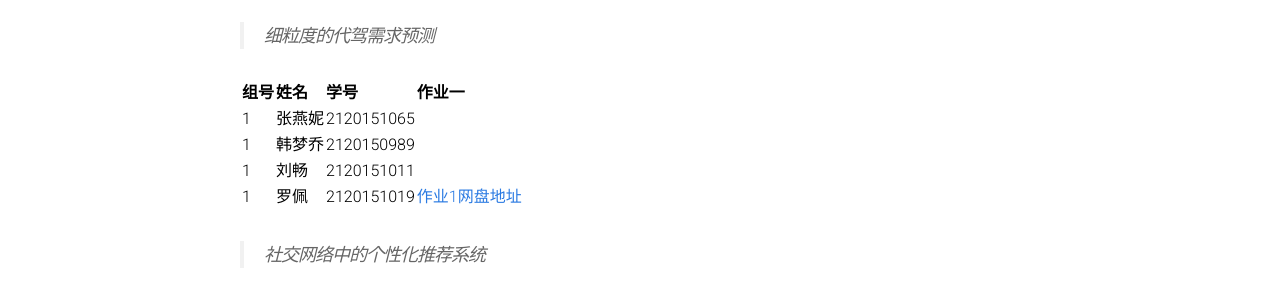
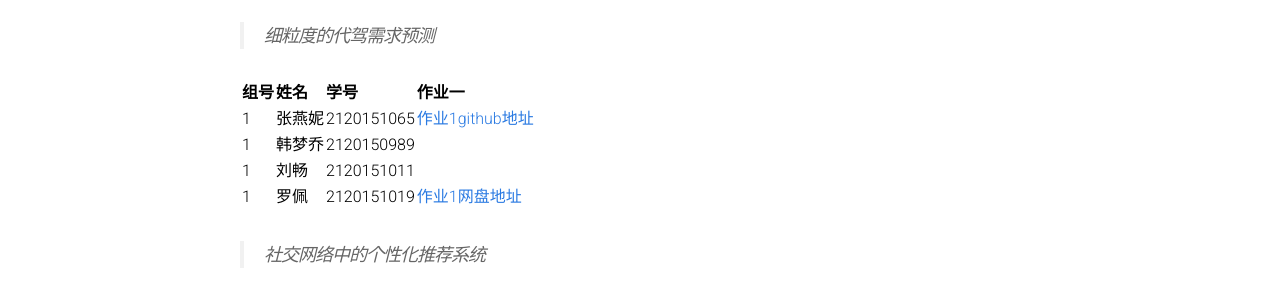
Before and after one commit to BITDM/bitdm.github.io, a Jekyll site: the page built from 2016/groups.md, in a window 1280 px wide and 900 px high. Shown: the part 197-497 px from the top of the window. Built offline with Jekyll 4.4.1, drawn with Linux system fonts in a browser that asks for light colours.

Commit message:
张燕妮-作业1

```diff
--- a/2016/groups.md
+++ b/2016/groups.md
@@ -10,7 +10,7 @@ permalink: /2016/groups/
 
 |组号|姓名|学号|作业一|
 |:-------------|:-------------|:-----|:-----|
-|1|张燕妮|2120151065|
+|1|张燕妮|2120151065|[作业1github地址](https://github.com/jennyzhang8800/DataMining/tree/master/%E4%BD%9C%E4%B8%9A%E4%B8%80)
 |1|韩梦乔|2120150989|
 |1|刘畅|2120151011|
 |1|罗佩|2120151019|[作业1网盘地址](http://pan.baidu.com/s/1hs0M9fA)
```
